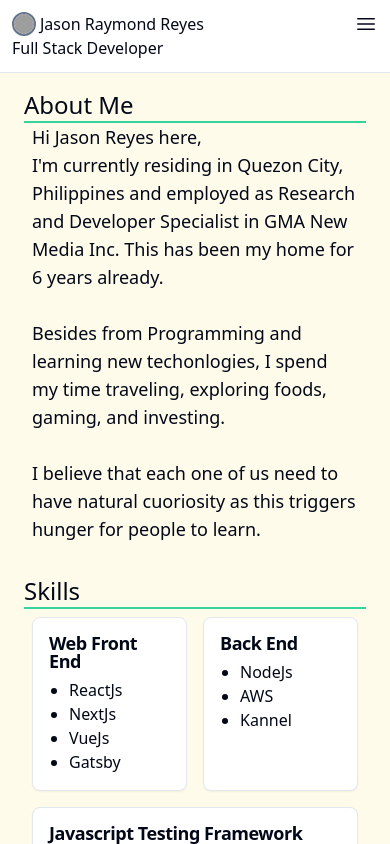
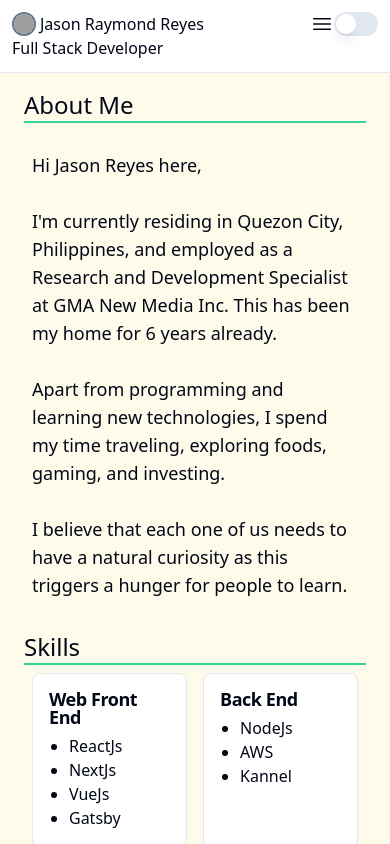
Before and after one commit to jasonxxix/jasonxxix.github.io, a React (Create React App) app: page / in a window 390 px wide. Shown: the top 844 px of the page. Built offline with nearby package versions, Linux system fonts and the light colour scheme; grey boxes are pictures that could not be loaded.

Commit message:
Fix grammar and temporary added Night mode in mobile.

```diff
--- a/src/components/AboutMe.tsx
+++ b/src/components/AboutMe.tsx
@@ -2,9 +2,9 @@
 export default function AboutMe() {
     return <div className="py-4 px-6 max-w-prose m-auto">
         <h1 className="text-2xl  border-b-2 border-emerald-400">About Me</h1>
-        <p className="text-lg px-2">Hi Jason Reyes here,<br />
-        I'm currently residing in Quezon City, Philippines and employed as Research and Developer Specialist in GMA New Media Inc. This has been my home for 6 years already.<br /><br />
-        Besides from Programming and learning new techonlogies, I spend my time traveling, exploring foods, gaming, and investing.<br /><br />
-        I believe that each one of us need to have natural cuoriosity as this triggers hunger for people to learn.</p>
+        <p className="text-lg px-2"><br />Hi Jason Reyes here,<br /><br />
+        I'm currently residing in Quezon City, Philippines, and employed as a Research and Development Specialist at GMA New Media Inc. This has been my home for 6 years already.<br /><br />
+        Apart from programming and learning new technologies, I spend my time traveling, exploring foods, gaming, and investing.<br /><br />
+        I believe that each one of us needs to have a natural curiosity as this triggers a hunger for people to learn.</p>
     </div>
 }
--- a/src/components/Navbar.tsx
+++ b/src/components/Navbar.tsx
@@ -49,7 +49,9 @@ export default function Navbar(props: { tabs: string[], user: User }) {
                         onClick={burgerHide}>
                         <path strokeLinecap="round" strokeLinejoin="round" d="M6 18L18 6M6 6l12 12" />
                     </svg>
-
+                    <Switch
+                        onCheckedChange={toggleDarkMode}
+                    />
                 </div>
                 <div className="hidden md:hidden" id="mobile-menu">
                     <div className="space-y-1 px-2 pb-3 pt-2">
```
